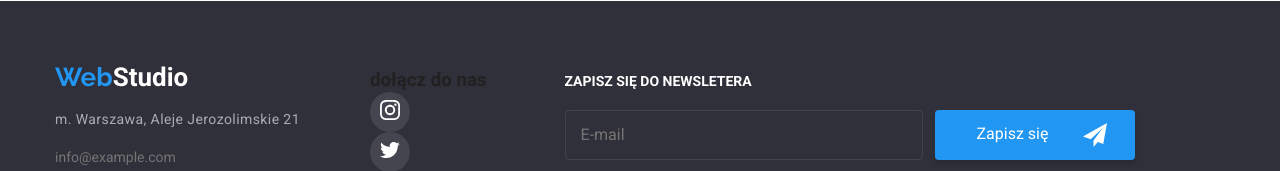
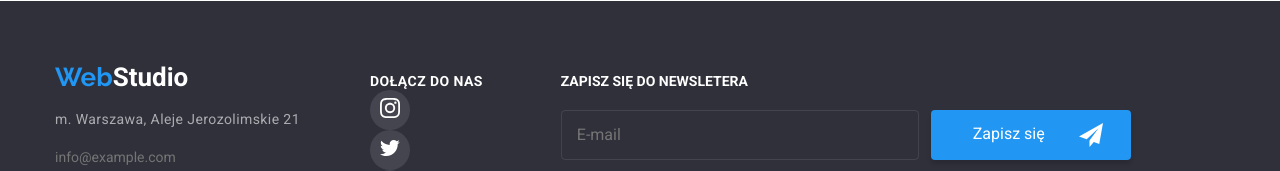
Before and after one commit to Damian136/goit-markup-hw-07, a plain HTML site: page index.html in a window 1280 px wide. Shown: the part 2831-3002 px from the top of the page. Drawn offline with nearby package versions, Linux system fonts and the light colour scheme.

Commit message:
zmianq999

```diff
--- a/css/style.css
+++ b/css/style.css
@@ -454,7 +454,7 @@ input {
   cursor: pointer;
   transition: 250ms;
 }
-.footer-socialmedia-title {
+.footer-socialmedia__title {
   font-weight: 700;
   font-size: 14px;
   line-height: 1.14;
--- a/sass/layout/_footer-navigation.scss
+++ b/sass/layout/_footer-navigation.scss
@@ -62,7 +62,7 @@
     display: block;
   }
 }
-.footer-socialmedia-title {
+.footer-socialmedia__title {
   font-weight: 700;
   font-size: 14px;
   line-height: 1.14;
```
Also changed, not shown: css/main.css, css/main.min.css, 1 other file.
